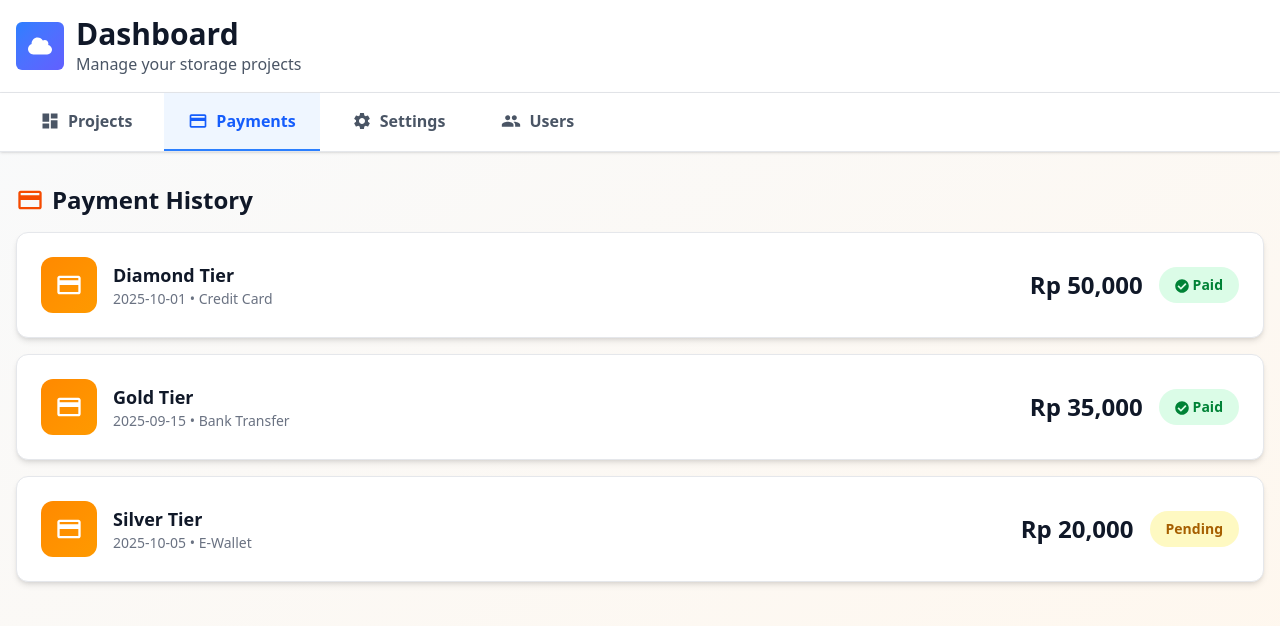
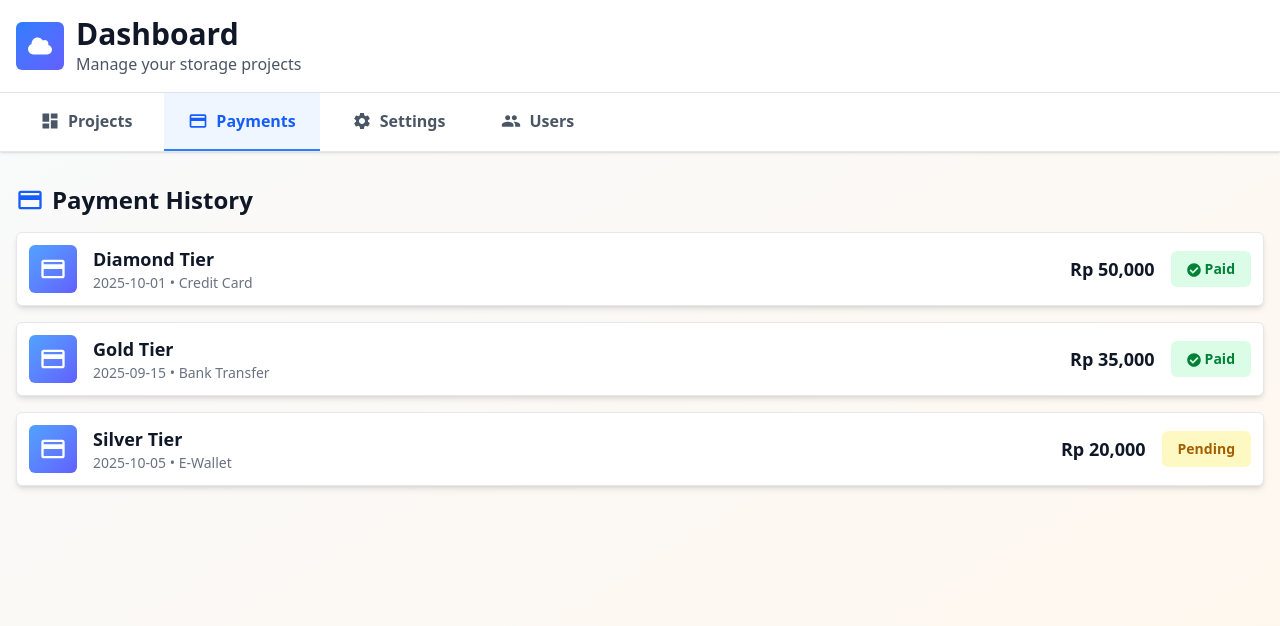
Before and after one commit to Styxian-Legion/fe-file-storage, a React (Vite) app: page /dashboard in a window 1280 px wide. Both pictures are taken after a click on the button "Payments". Shown: the top 626 px of the page. Built offline with nearby package versions, Linux system fonts and the light colour scheme.

Commit message:
create page ui for page dashboard tab payment

```diff
--- /dev/null
+++ b/src/components/TabPayment.tsx
@@ -0,0 +1,45 @@
+import { FaCheckCircle } from "react-icons/fa";
+import { MdPayment } from "react-icons/md";
+
+type payment = {
+    id: number;
+    tier: string;
+    amount: number;
+    status: string;
+    date: string;
+    method: string;
+}
+
+export default function TabPayment({ payments }: { payments: payment[] }) {
+    return (
+        <div className="space-y-4">
+            <h2 className="text-2xl font-bold text-gray-900 flex items-center gap-2">
+                <MdPayment className="w-7 h-7 text-blue-600" />
+                Payment History
+            </h2>
+            {payments.map(payment => (
+                <div key={payment.id} className="bg-white rounded-md p-3 shadow-md border border-gray-200 hover:shadow-md transition-all">
+                    <div className="flex flex-col md:flex-row justify-between items-start md:items-center gap-4">
+                        <div className="flex items-center gap-4">
+                            <div className="w-12 h-12 bg-gradient-to-br from-blue-400 to-indigo-500 rounded-md flex items-center justify-center">
+                                <MdPayment className="w-7 h-7 text-white" />
+                            </div>
+                            <div>
+                                <h3 className="text-lg font-bold text-gray-900">{payment.tier}</h3>
+                                <p className="text-sm text-gray-500">{payment.date} • {payment.method}</p>
+                            </div>
+                        </div>
+                        <div className="flex items-center gap-4">
+                            <p className="text-lg font-bold text-gray-900">Rp {payment.amount.toLocaleString()}</p>
+                            <span className={`px-4 py-2 rounded-md text-sm font-semibold ${payment.status === 'paid' ? 'bg-green-100 text-green-700' : 'bg-yellow-100 text-yellow-700'
+                                }`}>
+                                {payment.status === 'paid' ? <FaCheckCircle className="inline mr-1" /> : null}
+                                {payment.status.charAt(0).toUpperCase() + payment.status.slice(1)}
+                            </span>
+                        </div>
+                    </div>
+                </div>
+            ))}
+        </div>
+    )
+}
--- a/src/pages/Dashboard.tsx
+++ b/src/pages/Dashboard.tsx
@@ -4,6 +4,7 @@ import TabProject from '../components/TabProject';
 import { useState } from 'react';
 import { FaTrash,  FaCrown, FaLock, FaUser, FaCheckCircle, FaTimesCircle } from "react-icons/fa";
 import {  MdPayment, MdSettings, MdPeople, MdDashboard } from "react-icons/md";
+import TabPayment from '../components/TabPayment';
 
 // TextField Component
 function TextField({ placeholder, value, onChange, name, type = "text" }: any) {
@@ -35,12 +36,6 @@ export default function Dashboard() {
             ...formData,
             [e.target.name]: e.target.value
         });
-    };
-
-    const handleSubmit = (e: any) => {
-        e.preventDefault();
-        alert('Project created successfully!');
-        setFormData({ ...formData, projectName: '', cors: '' });
     };
 
     const tabs = [
@@ -86,39 +81,8 @@ export default function Dashboard() {
 
             <div className="w-full max-w-screen-2xl mx-auto px-4 py-8">
                 {activeTab === 'projects' && <TabProject />}
+                {activeTab === 'payments' && <TabPayment payments={payments} />}
 
-                {/* Tab 2: Payment History */}
-                {activeTab === 'payments' && (
-                    <div className="space-y-4">
-                        <h2 className="text-2xl font-bold text-gray-900 flex items-center gap-2">
-                            <MdPayment className="w-7 h-7 text-orange-600" />
-                            Payment History
-                        </h2>
-                        {payments.map(payment => (
-                            <div key={payment.id} className="bg-white rounded-xl p-6 shadow-md border border-gray-200 hover:shadow-lg transition-all">
-                                <div className="flex flex-col md:flex-row justify-between items-start md:items-center gap-4">
-                                    <div className="flex items-center gap-4">
-                                        <div className="w-14 h-14 bg-gradient-to-br from-orange-400 to-amber-500 rounded-xl flex items-center justify-center">
-                                            <MdPayment className="w-7 h-7 text-white" />
-                                        </div>
-                                        <div>
-                                            <h3 className="text-lg font-bold text-gray-900">{payment.tier}</h3>
-                                            <p className="text-sm text-gray-500">{payment.date} • {payment.method}</p>
-                                        </div>
-                                    </div>
-                                    <div className="flex items-center gap-4">
-                                        <p className="text-2xl font-bold text-gray-900">Rp {payment.amount.toLocaleString()}</p>
-                                        <span className={`px-4 py-2 rounded-full text-sm font-semibold ${payment.status === 'paid' ? 'bg-green-100 text-green-700' : 'bg-yellow-100 text-yellow-700'
-                                            }`}>
-                                            {payment.status === 'paid' ? <FaCheckCircle className="inline mr-1" /> : null}
-                                            {payment.status.charAt(0).toUpperCase() + payment.status.slice(1)}
-                                        </span>
-                                    </div>
-                                </div>
-                            </div>
-                        ))}
-                    </div>
-                )}
 
                 {/* Tab 3: Settings */}
                 {activeTab === 'settings' && (
```
